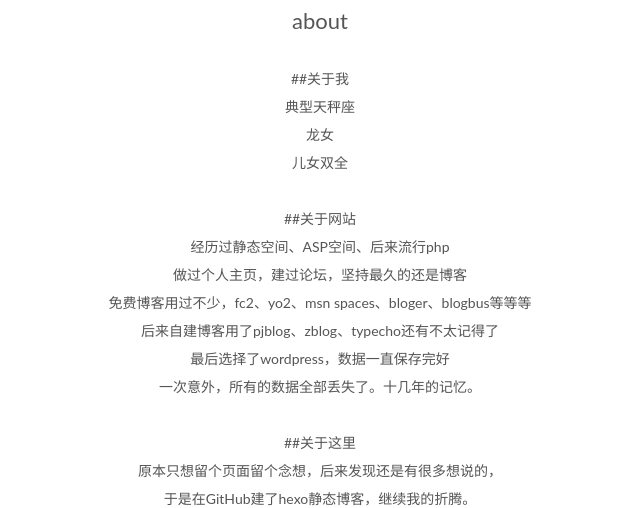
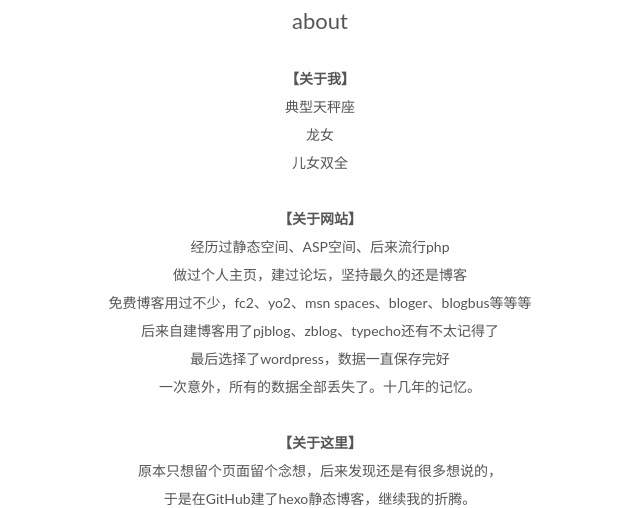
Before and after one commit to bobolook/bobolook.github.io, a plain HTML site: page about/index.html in a window 1280 px wide. Shown: the part 368-876 px from the top of the page, 320-960 px from the left. Drawn offline with Linux system fonts and the light colour scheme; no server answers.

Commit message:
Site updated: 2018-11-18 12:55:49

```diff
--- a/about/index.html
+++ b/about/index.html
@@ -79,17 +79,17 @@
 
 
 
-<meta name="description" content="##关于我    典型天秤座    龙女    儿女双全    ##关于网站    经历过静态空间、ASP空间、后来流行php    做过个人主页，建过论坛，坚持最久的还是博客    免费博客用过不少，fc2、yo2、msn spaces、bloger、blogbus等等等    后来自建博客用了pjblog、zblog、typecho还有不太记得了    最后选择了wordpress，数">
+<meta name="description" content="【关于我】    典型天秤座    龙女    儿女双全    【关于网站】    经历过静态空间、ASP空间、后来流行php    做过个人主页，建过论坛，坚持最久的还是博客    免费博客用过不少，fc2、yo2、msn spaces、bloger、blogbus等等等    后来自建博客用了pjblog、zblog、typecho还有不太记得了    最后选择了wordpress，数">
 <meta property="og:type" content="website">
 <meta property="og:title" content="about">
 <meta property="og:url" content="http://yoursite.com/about/index.html">
 <meta property="og:site_name" content="温一壶月光下酒">
-<meta property="og:description" content="##关于我    典型天秤座    龙女    儿女双全    ##关于网站    经历过静态空间、ASP空间、后来流行php    做过个人主页，建过论坛，坚持最久的还是博客    免费博客用过不少，fc2、yo2、msn spaces、bloger、blogbus等等等    后来自建博客用了pjblog、zblog、typecho还有不太记得了    最后选择了wordpress，数">
+<meta property="og:description" content="【关于我】    典型天秤座    龙女    儿女双全    【关于网站】    经历过静态空间、ASP空间、后来流行php    做过个人主页，建过论坛，坚持最久的还是博客    免费博客用过不少，fc2、yo2、msn spaces、bloger、blogbus等等等    后来自建博客用了pjblog、zblog、typecho还有不太记得了    最后选择了wordpress，数">
 <meta property="og:locale" content="zh-Hans">
-<meta property="og:updated_time" content="2018-11-18T04:39:18.589Z">
+<meta property="og:updated_time" content="2018-11-18T04:55:30.715Z">
 <meta name="twitter:card" content="summary">
 <meta name="twitter:title" content="about">
-<meta name="twitter:description" content="##关于我    典型天秤座    龙女    儿女双全    ##关于网站    经历过静态空间、ASP空间、后来流行php    做过个人主页，建过论坛，坚持最久的还是博客    免费博客用过不少，fc2、yo2、msn spaces、bloger、blogbus等等等    后来自建博客用了pjblog、zblog、typecho还有不太记得了    最后选择了wordpress，数">
+<meta name="twitter:description" content="【关于我】    典型天秤座    龙女    儿女双全    【关于网站】    经历过静态空间、ASP空间、后来流行php    做过个人主页，建过论坛，坚持最久的还是博客    免费博客用过不少，fc2、yo2、msn spaces、bloger、blogbus等等等    后来自建博客用了pjblog、zblog、typecho还有不太记得了    最后选择了wordpress，数">
 
 
 
@@ -299,7 +299,7 @@
       <div class="post-body">
 
 
-          <center><br>    ##关于我<br>    典型天秤座<br>    龙女<br>    儿女双全<br><br>    ##关于网站<br>    经历过静态空间、ASP空间、后来流行php<br>    做过个人主页，建过论坛，坚持最久的还是博客<br>    免费博客用过不少，fc2、yo2、msn spaces、bloger、blogbus等等等<br>    后来自建博客用了pjblog、zblog、typecho还有不太记得了<br>    最后选择了wordpress，数据一直保存完好<br>    一次意外，所有的数据全部丢失了。十几年的记忆。<br><br>    ##关于这里<br>    原本只想留个页面留个念想，后来发现还是有很多想说的，<br>    于是在GitHub建了hexo静态博客，继续我的折腾。<br><br></center>
+          <center><br>    <strong>【关于我】</strong><br>    典型天秤座<br>    龙女<br>    儿女双全<br><br>    <strong>【关于网站】</strong><br>    经历过静态空间、ASP空间、后来流行php<br>    做过个人主页，建过论坛，坚持最久的还是博客<br>    免费博客用过不少，fc2、yo2、msn spaces、bloger、blogbus等等等<br>    后来自建博客用了pjblog、zblog、typecho还有不太记得了<br>    最后选择了wordpress，数据一直保存完好<br>    一次意外，所有的数据全部丢失了。十几年的记忆。<br><br>    <strong>【关于这里】</strong><br>    原本只想留个页面留个念想，后来发现还是有很多想说的，<br>    于是在GitHub建了hexo静态博客，继续我的折腾。<br><br></center>
 
 
 
```
